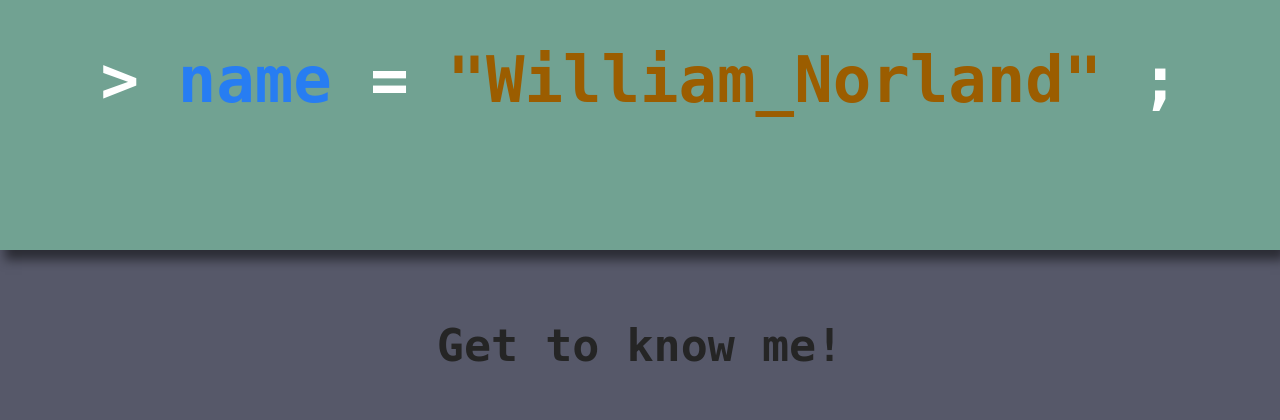
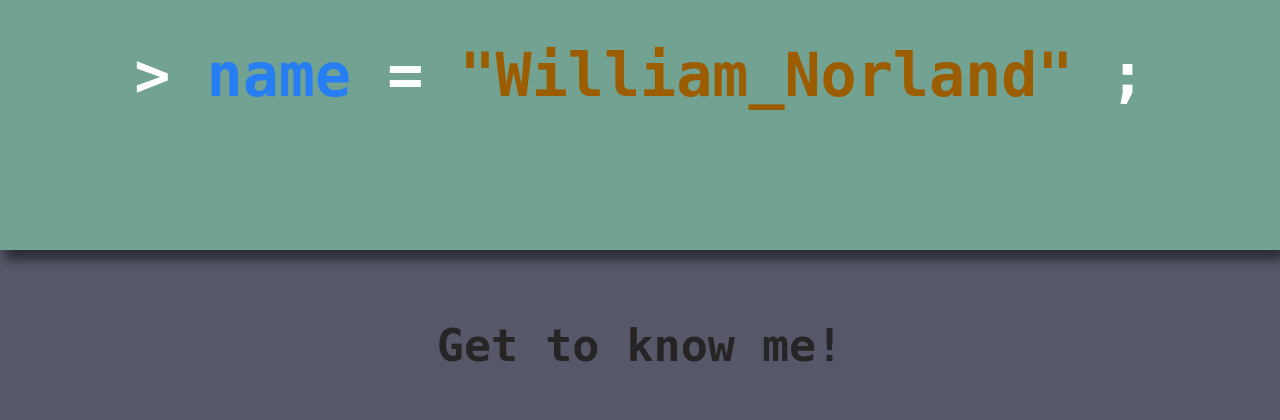
Before and after one commit to willayy/PersonalWebpage, a Flask app: page / in a window 1280 px wide. Shown: the top 420 px of the page. Run offline with Flask 3, Linux system fonts and the light colour scheme.

Commit message:
Changing translation of blinking underscore

```diff
--- a/static/CSS/styleSheets.css
+++ b/static/CSS/styleSheets.css
@@ -162,15 +162,15 @@ h3 {
 
 .nameHeader {
 
-    font-size: 400%;
+    font-size: 60px;
 
 }
 
 .nameHeaderBlinkingUnderscore {
 
-    transform: translate(520px, -125px);
+    transform: translate(500px, -145px);
 
-    font-size: 400%;
+    font-size: 80px;
 
 }
 
```
